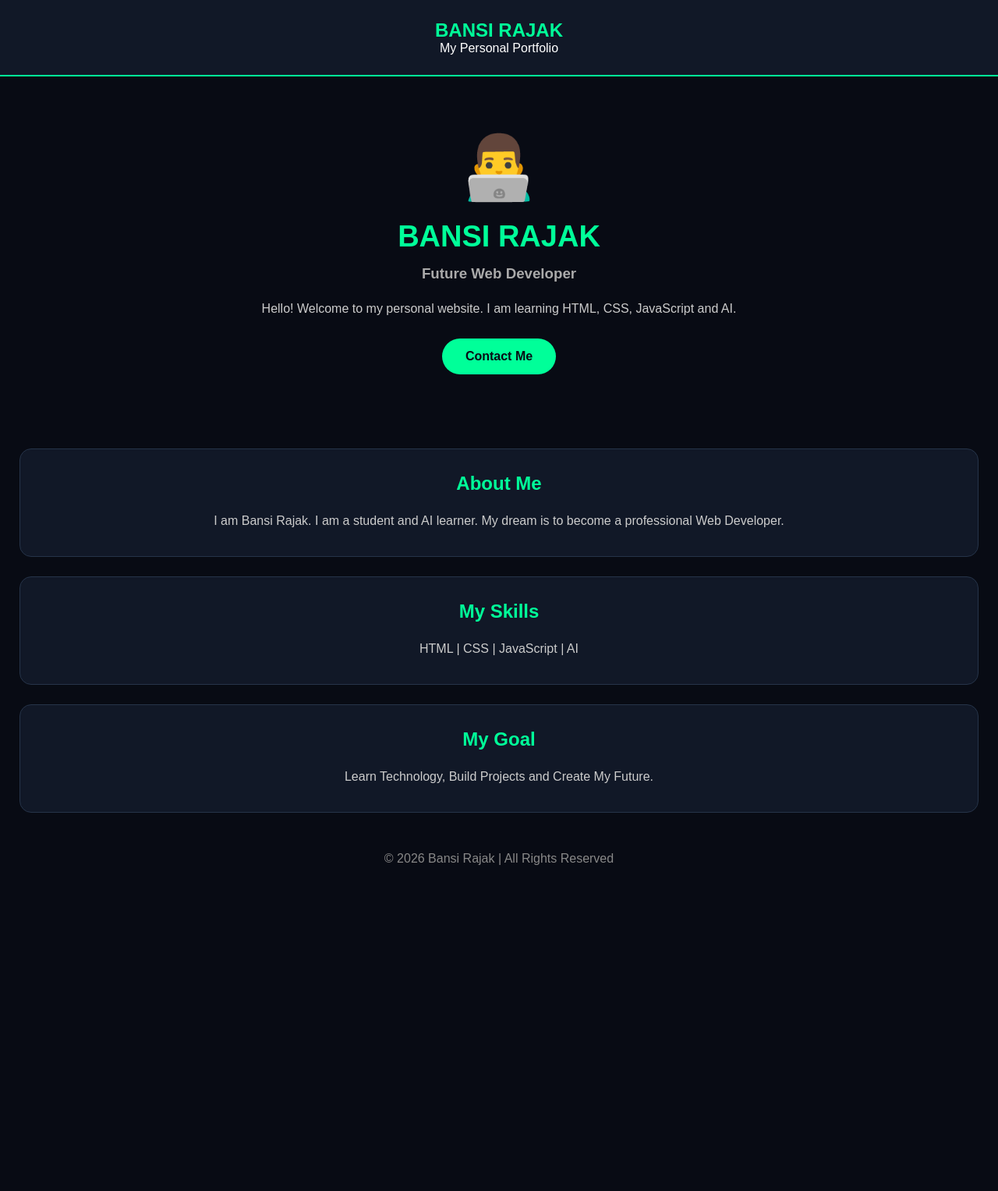
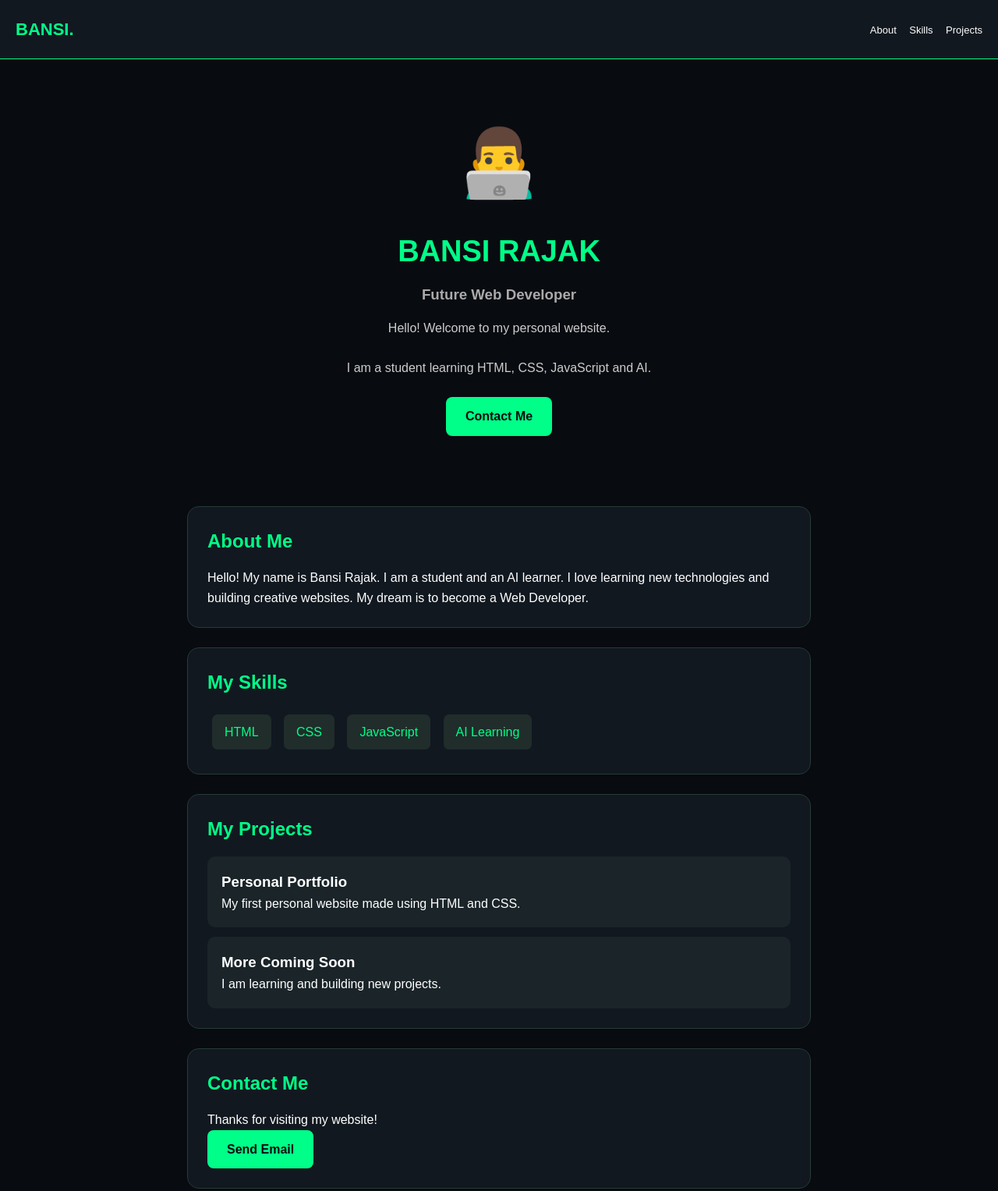
Before and after one commit to rajakbansi8-netizen/bansi-portfoli, a plain HTML site: page index.html in a window 1280 px wide. Shown: the top 1527 px of the page at 78% size. Before the commit the page ends 1135 px from the top, so only its background shows below. Drawn offline with Linux system fonts and the light colour scheme.

Commit message:
Revise index.html for layout and content updates
Updated styling and content for improved layout and readability. Added sections for skills and projects.

```diff
--- a/index.html
+++ b/index.html
@@ -1,3 +1,4 @@
+
 
 
 <!DOCTYPE html>
@@ -5,6 +6,7 @@
 <head>
 <meta charset="UTF-8">
 <meta name="viewport" content="width=device-width, initial-scale=1.0">
+
 <title>Bansi Rajak | Portfolio</title>
 
 <style>
@@ -15,82 +17,120 @@
 }
 
 body {
-    background: #080b14;
+  background: #080b10;
   color: white;
   font-family: Arial, sans-serif;
+  line-height: 1.6;
 }
 
 header {
-    padding: 25px;
-    text-align: center;
-    background: #111827;
-    border-bottom: 2px solid #00ff99;
+  display: flex;
+  justify-content: space-between;
+  align-items: center;
+  padding: 20px;
+  background: #111820;
+  border-bottom: 1px solid #00ff88;
 }
 
-header h2 {
-    color: #00ff99;
+.logo {
+  color: #00ff88;
+  font-size: 22px;
+  font-weight: bold;
+}
+
+nav a {
+  color: white;
+  text-decoration: none;
+  margin-left: 12px;
+  font-size: 13px;
 }
 
 .hero {
   text-align: center;
-    padding: 70px 20px;
+  padding: 65px 20px;
 }
 
 .avatar {
-    font-size: 80px;
-    margin-bottom: 20px;
+  font-size: 85px;
+  margin-bottom: 15px;
 }
 
 .hero h1 {
   font-size: 38px;
-    color: #00ff99;
-    margin-bottom: 15px;
+  color: #00ff88;
 }
 
 .hero h3 {
   color: #aaa;
-    margin-bottom: 20px;
+  margin: 10px;
 }
 
 .hero p {
   color: #ccc;
-    line-height: 1.7;
+  margin: 15px 0 25px;
 }
 
 .btn {
   display: inline-block;
-    margin-top: 25px;
-    padding: 14px 30px;
-    background: #00ff99;
-    color: #080b14;
+  background: #00ff88;
+  color: #080b10;
+  padding: 12px 25px;
+  border-radius: 8px;
   text-decoration: none;
-    border-radius: 30px;
   font-weight: bold;
 }
 
 section {
-    margin: 25px;
-    padding: 30px 20px;
-    background: #111827;
+  max-width: 800px;
+  margin: 25px auto;
+  padding: 25px;
+  background: #111820;
+  border: 1px solid #263a35;
   border-radius: 15px;
-    border: 1px solid #263449;
-    text-align: center;
+  width: 90%;
 }
 
-section h2 {
-    color: #00ff99;
-    margin-bottom: 20px;
+h2 {
+  color: #00ff88;
+  margin-bottom: 15px;
 }
 
-section p {
-    color: #ccc;
-    line-height: 1.8;
+.skill {
+  display: inline-block;
+  background: #202d2b;
+  color: #00ff88;
+  padding: 10px 16px;
+  margin: 6px;
+  border-radius: 7px;
+}
+
+.project {
+  background: #1a2429;
+  padding: 18px;
+  border-radius: 10px;
+  margin-top: 12px;
 }
 
 footer {
   text-align: center;
   padding: 25px;
   color: #888;
+  border-top: 1px solid #263a35;
+}
+
+footer span {
+  color: #00ff88;
+}
+
+@media(max-width: 500px) {
+  nav a {
+    margin-left: 5px;
+    font-size: 11px;
+  }
+
+  .hero h1 {
+    font-size: 30px;
+  }
 }
 </style>
 </head>
@@ -98,44 +138,65 @@ footer {
 <body>
 
 <header>
-    <h2>BANSI RAJAK</h2>
-    <p>My Personal Portfolio</p>
+  <div class="logo">BANSI.</div>
+  <nav>
+    <a href="#about">About</a>
+    <a href="#skills">Skills</a>
+    <a href="#projects">Projects</a>
+  </nav>
 </header>
 
 <div class="hero">
   <div class="avatar">👨‍💻</div>
   <h1>BANSI RAJAK</h1>
   <h3>Future Web Developer</h3>
-    <p>
-        Hello! Welcome to my personal website.
-        I am learning HTML, CSS, JavaScript and AI.
-    </p>
-    <a href="mailto:your-email@example.com" class="btn">
-        Contact Me
-    </a>
+  <p>Hello! Welcome to my personal website.</p>
+  <p>I am a student learning HTML, CSS, JavaScript and AI.</p>
+  <a href="#contact" class="btn">Contact Me</a>
 </div>
 
-<section>
+<section id="about">
   <h2>About Me</h2>
   <p>
-        I am Bansi Rajak.
-        I am a student and AI learner.
-        My dream is to become a professional Web Developer.
+    Hello! My name is Bansi Rajak.
+    I am a student and an AI learner.
+    I love learning new technologies
+    and building creative websites.
+    My dream is to become a Web Developer.
   </p>
 </section>
 
-<section>
+<section id="skills">
   <h2>My Skills</h2>
-    <p>HTML | CSS | JavaScript | AI</p>
+  <span class="skill">HTML</span>
+  <span class="skill">CSS</span>
+  <span class="skill">JavaScript</span>
+  <span class="skill">AI Learning</span>
 </section>
 
-<section>
-    <h2>My Goal</h2>
-    <p>Learn Technology, Build Projects and Create My Future.</p>
+<section id="projects">
+  <h2>My Projects</h2>
+  <div class="project">
+    <h3>Personal Portfolio</h3>
+    <p>My first personal website made using HTML and CSS.</p>
+  </div>
+  <div class="project">
+    <h3>More Coming Soon</h3>
+    <p>I am learning and building new projects.</p>
+  </div>
+</section>
+
+<section id="contact">
+  <h2>Contact Me</h2>
+  <p>Thanks for visiting my website!</p>
+  <a class="btn" href="mailto:YOUR_EMAIL@example.com">
+    Send Email
+  </a>
 </section>
 
 <footer>
-    © 2026 Bansi Rajak | All Rights Reserved
+  <p>Made with ❤️ by <span>Bansi Rajak</span></p>
+  <p>© 2026 All Rights Reserved</p>
 </footer>
 
 </body>
```
Lines whose indentation alone changed are shown as unchanged.
